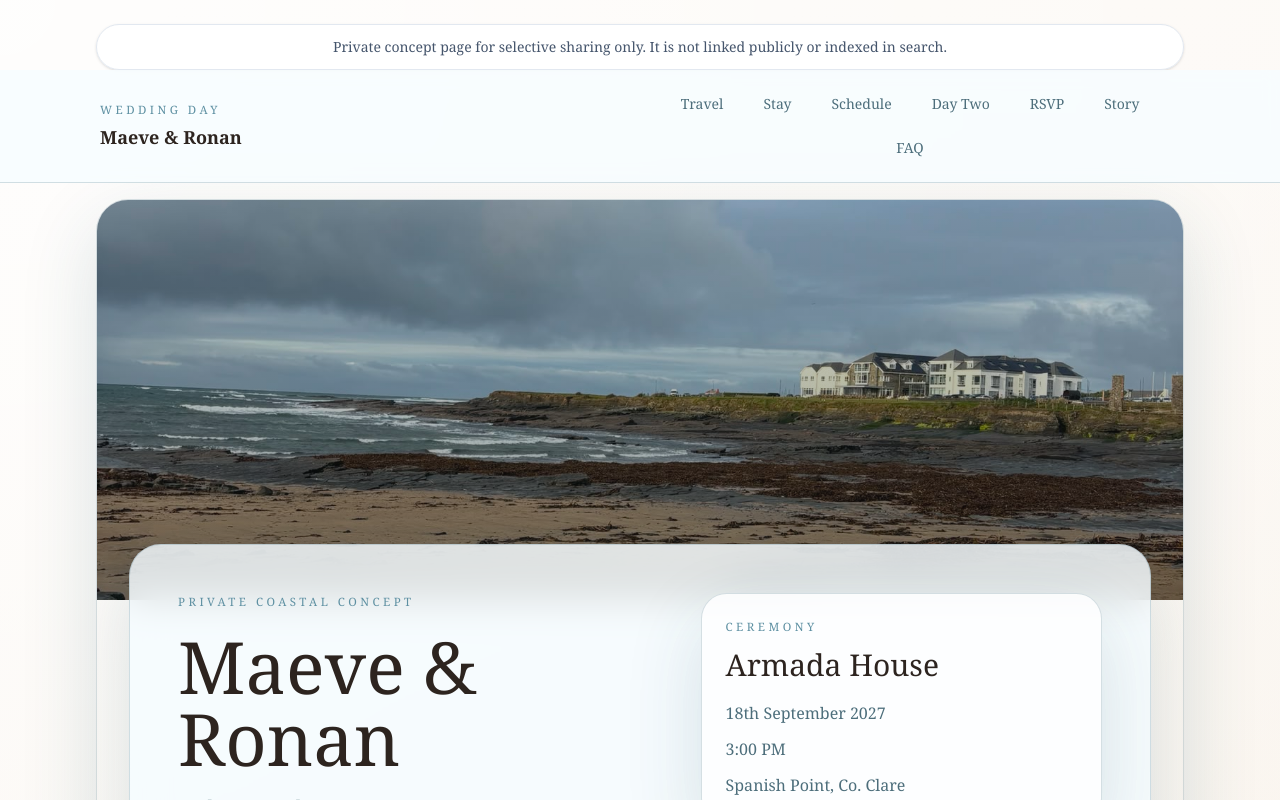
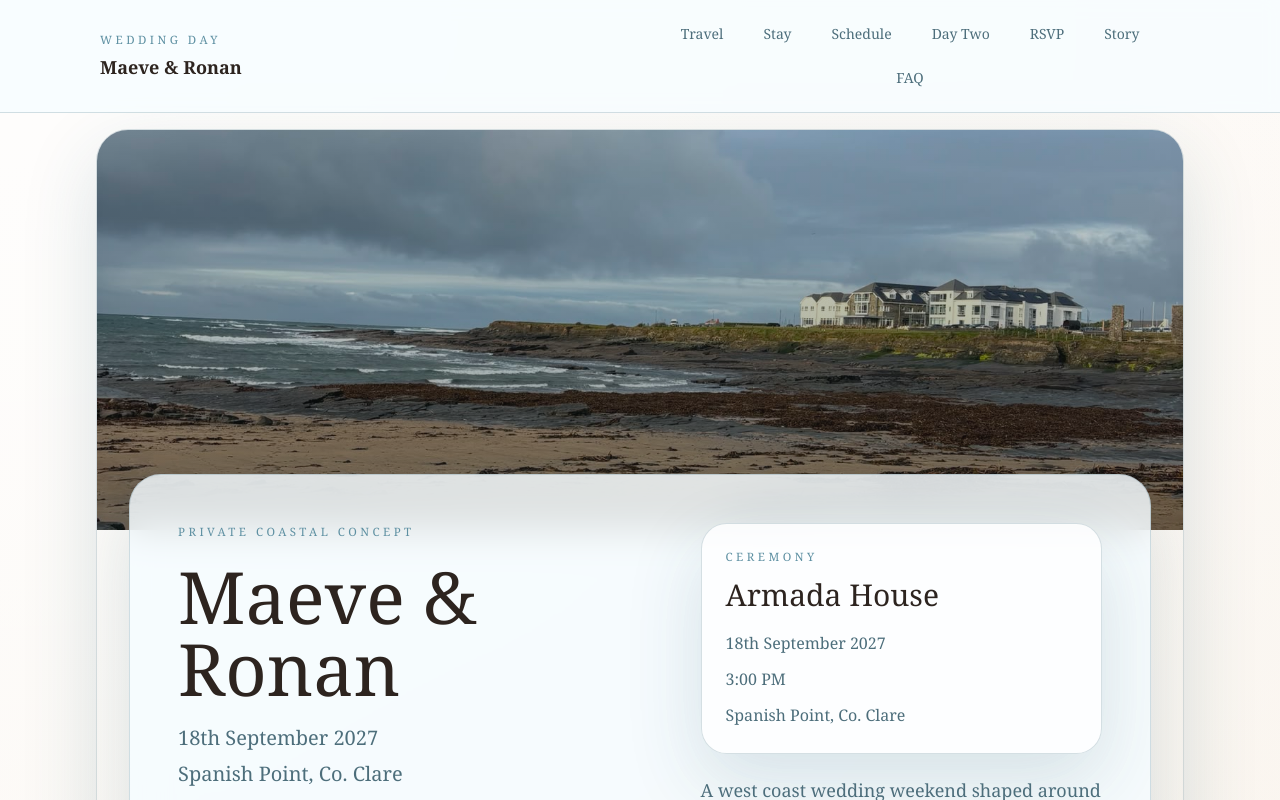
Before and after one commit to dh1612/wedding-website-platform, a Next.js app: page /private-preview/armada-spanish-point-concept in a window 1280 px wide. Shown: the top 800 px of the page. Built offline with nearby package versions, Linux system fonts and the light colour scheme.

Commit message:
Remove Armada concept banner

```diff
--- a/app/private-preview/armada-spanish-point-concept/page.tsx
+++ b/app/private-preview/armada-spanish-point-concept/page.tsx
@@ -292,19 +292,11 @@ export default function ArmadaSpanishPointConceptPage() {
   const theme = getThemeById("summer-coast");
 
   return (
-    <>
-      <div className="mx-auto w-full max-w-6xl px-6 pt-6 lg:px-8">
-        <div className="rounded-full border border-slate-200 bg-white/95 px-5 py-3 text-center text-sm text-slate-600 shadow-sm">
-          Private concept page for selective sharing only. It is not linked publicly or indexed in
-          search.
-        </div>
-      </div>
     <WeddingSitePage
       currentPath={routePath}
       siteBasePath={routePath}
       activeTheme={theme}
       weddingData={weddingData}
     />
-    </>
   );
 }
```
Lines whose indentation alone changed are shown as unchanged.
